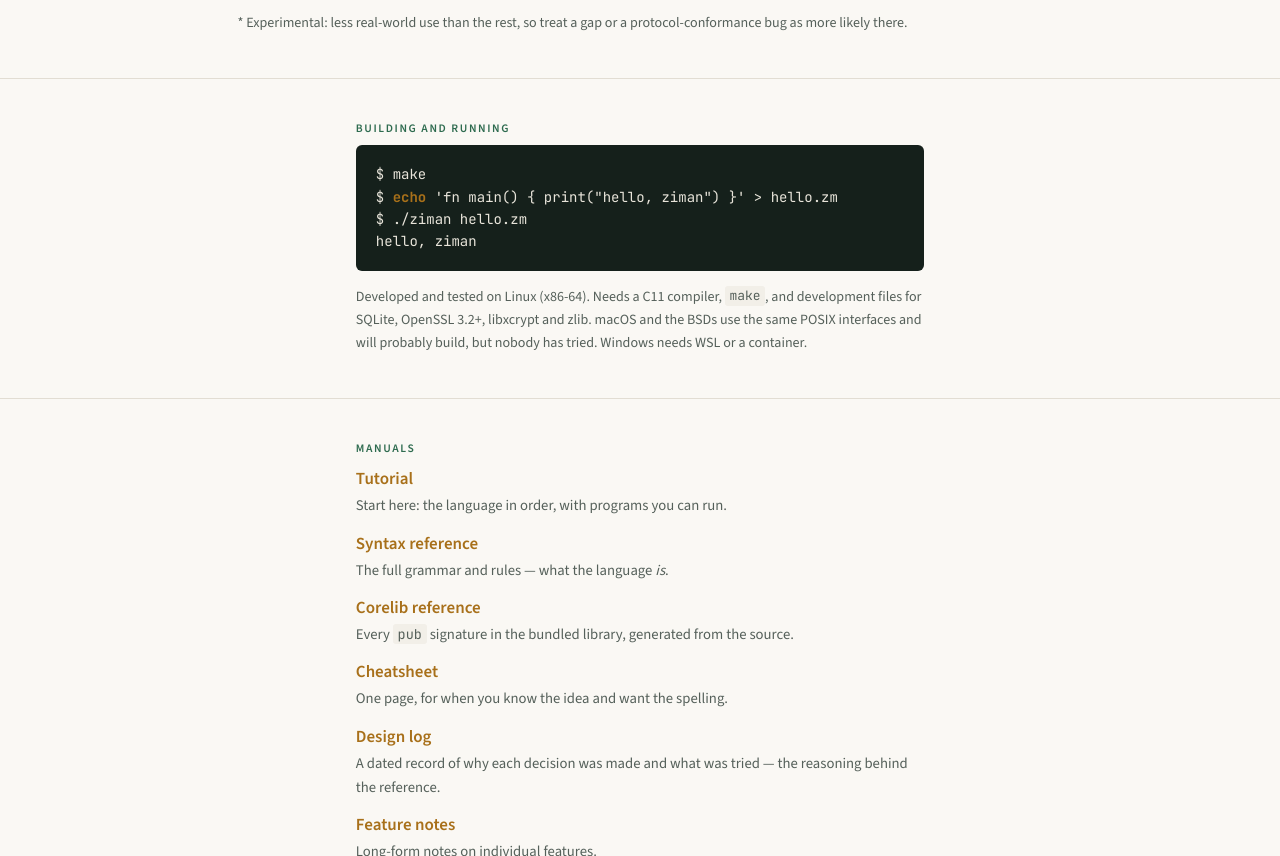
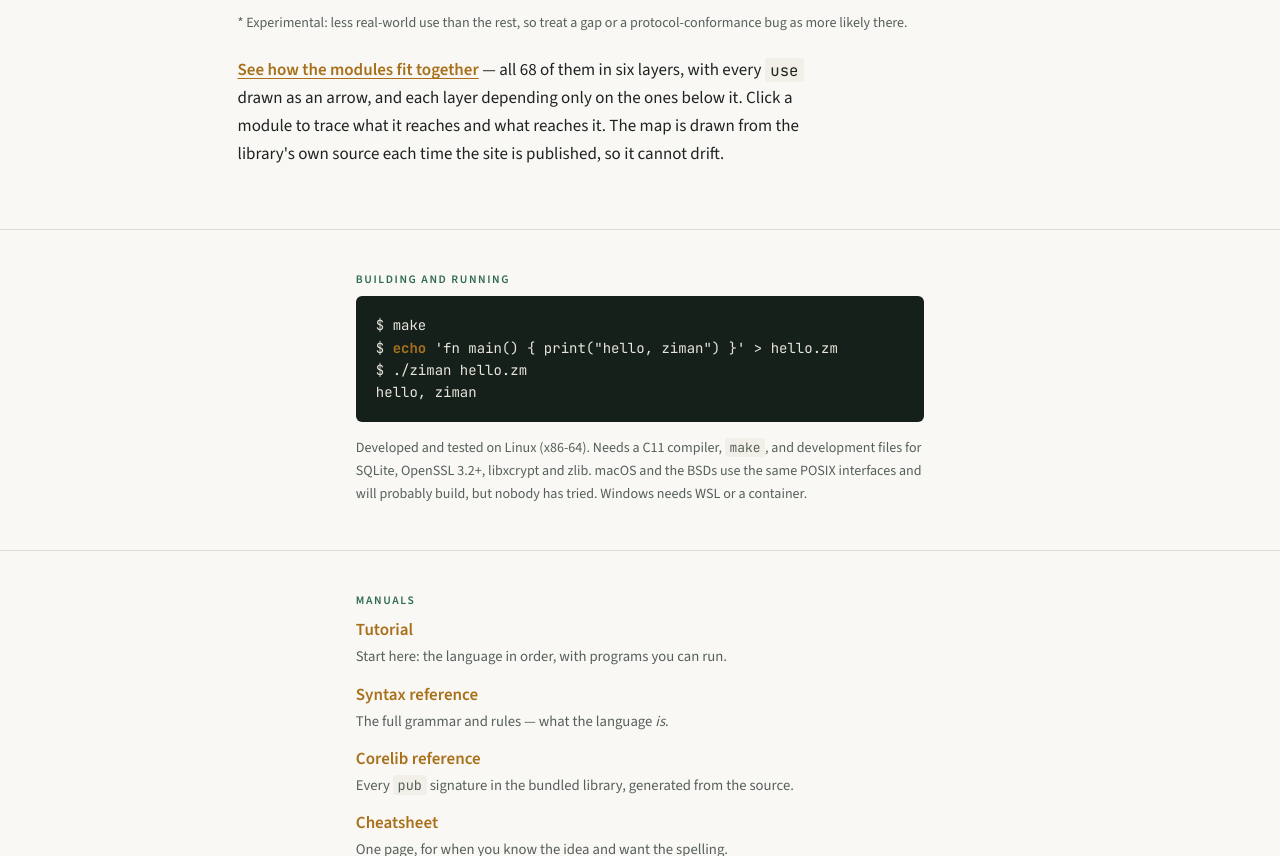
Before and after one commit to vasnatech/ziman, a plain HTML site: page websites/ziman.dev/index.html in a window 1280 px wide. Shown: the part 3531-4387 px from the top of the page. Drawn offline with nearby package versions, Linux system fonts and the light colour scheme.

Commit message:
websites: publish the library map, drawn at deploy time
`tools/gen_lib_map.py` draws all 68 bundled modules in six layers with
every `use` as an arrow, and lets you click one to trace what it reaches.
Until now nothing kept its output: `make` ran the generator against a
temporary file purely to prove it still worked, and threw the page away.
So the map existed and nobody could look at it.

The deploy workflow now draws it into `websites/ziman.dev/` before
publishing, and `.gitignore` keeps it out of the repository. Generating
rather than committing is the point: a checked-in copy would drift from
`lib/` the first time a module changed its imports, and nothing would say
so. The generator is plain Python reading the sources, so this needs no
interpreter build.

It is drawn before `check_site.py` runs, so the map is validated like
every other page -- which it passes.

`lib/**` and the generator join the workflow's path filter, because a
change to either changes the published page. That does mean a library
commit now redeploys the site; that is the cost of the map being true.

The Standard library section links it, where the table of 68 modules says
what they are but not how they fit together.

Co-Authored-By: Claude Opus 5 <noreply@anthropic.com>

```diff
--- a/websites/ziman.dev/index.html
+++ b/websites/ziman.dev/index.html
@@ -366,6 +366,12 @@ explicitly)</b>
       * Experimental: less real-world use than the rest, so treat a gap or a protocol-conformance
       bug as more likely there.
     </p>
+    <p style="margin-top:22px; max-width:68ch">
+      <a href="library-map.html"><strong>See how the modules fit together</strong></a> &mdash; all 68
+      of them in six layers, with every <code>use</code> drawn as an arrow, and each layer depending
+      only on the ones below it. Click a module to trace what it reaches and what reaches it. The map
+      is drawn from the library's own source each time the site is published, so it cannot drift.
+    </p>
   </div>
 </section>
 
```
Also changed, not shown: .github/workflows/cloudflare-pages.yml, 1 other file.
